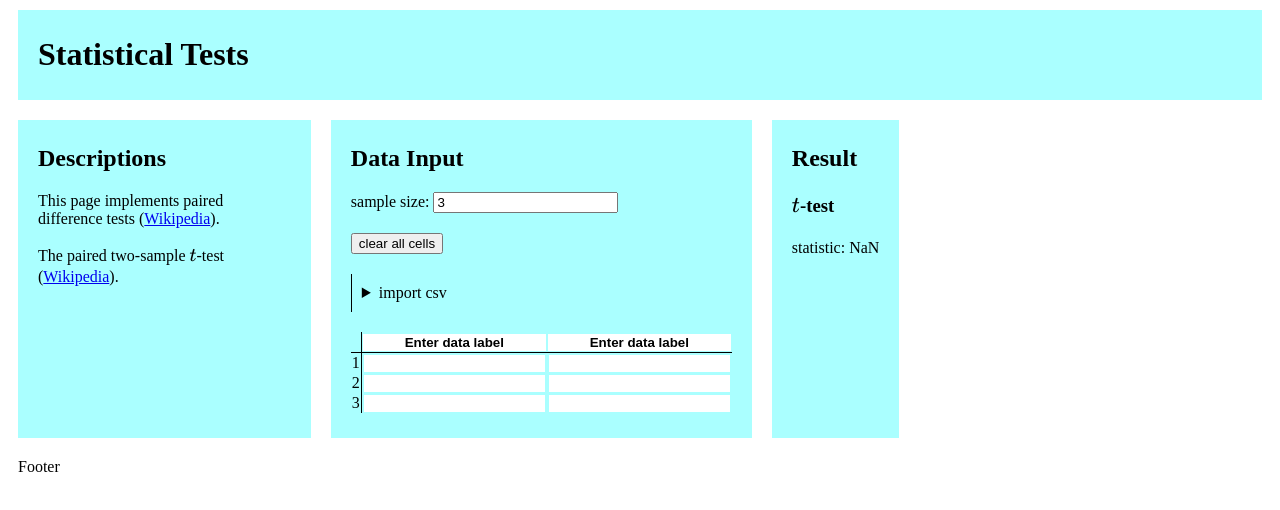
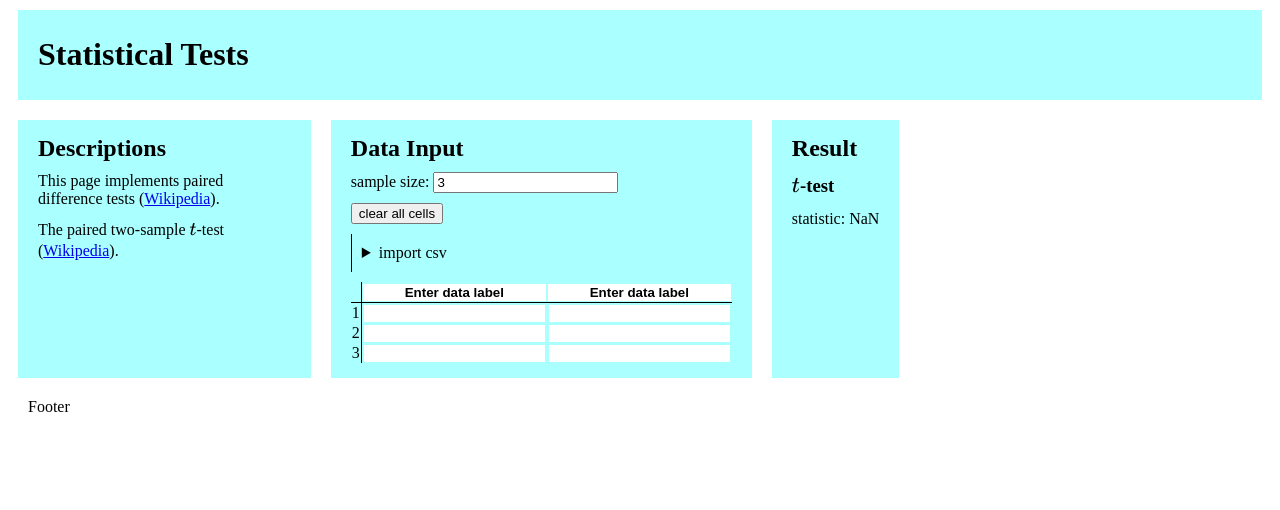
Before and after one commit to fiveseven-lambda/statistical-tests, a React app: page / in a window 1280 px wide. Shown: the top 510 px of the page. Built offline with nearby package versions, Linux system fonts and the light colour scheme.

Commit message:
style css

```diff
--- a/src/app.jsx
+++ b/src/app.jsx
@@ -11,7 +11,9 @@ const Header = () => <header className='part header'>
 </header>
 
 const Footer = () => <footer className='footer'>
-  Footer
+  <p>
+    Footer
+  </p>
 </footer>
 
 ReactDOMClient
--- a/src/body.jsx
+++ b/src/body.jsx
@@ -12,7 +12,7 @@ export const Body = () => {
     window.addEventListener('resize', handleResize);
     return () => window.removeEventListener('resize', handleResize);
   });
-  const wide = windowWidth >= 800 ? 'wide' : 'narrow';
+  const wide = windowWidth >= 960 ? 'wide' : 'narrow';
   return <div className={`body ${wide}`}>
     <Description wide={wide}/>
     <Main wide={wide}/>
--- a/src/dataInput.jsx
+++ b/src/dataInput.jsx
@@ -63,7 +63,7 @@ const CSV = ({ wide, input: [input, setInput] }) => {
     };
     reader.readAsText(file);
   });
-  return <details className={`input-part csv-input ${wide}`}>
+  return <details className={`csv-input ${wide}`}>
     <summary>import csv</summary>
     <div className='csv-details'>
       <div className='input-part'>
--- a/src/style.css
+++ b/src/style.css
@@ -4,14 +4,12 @@
   padding: 5px 20px;
 }
 
-/*
-h1, h2, h3, p, div, details {
-  border: 1px dashed;
+h2, h3, p {
+  margin: 10px 0;
 }
-*/
 
 .footer {
-  margin: 10px;
+  margin: 0 20px;
 }
 
 .body.wide {
@@ -53,7 +51,7 @@ h1, h2, h3, p, div, details {
   text-align: center;
 }
 .input-part {
-  margin: 20px 0;
+  margin: 10px 0;
 }
 
 .csv-input {
@@ -66,9 +64,10 @@ h1, h2, h3, p, div, details {
   padding: 10px;
 }
 .csv-details {
-  margin: 20px;
+  margin: 0 20px;
 }
 .csv-sample {
   border: 1px solid;
+  margin: 5px 0;
   padding: 0 5px;
 }
```
